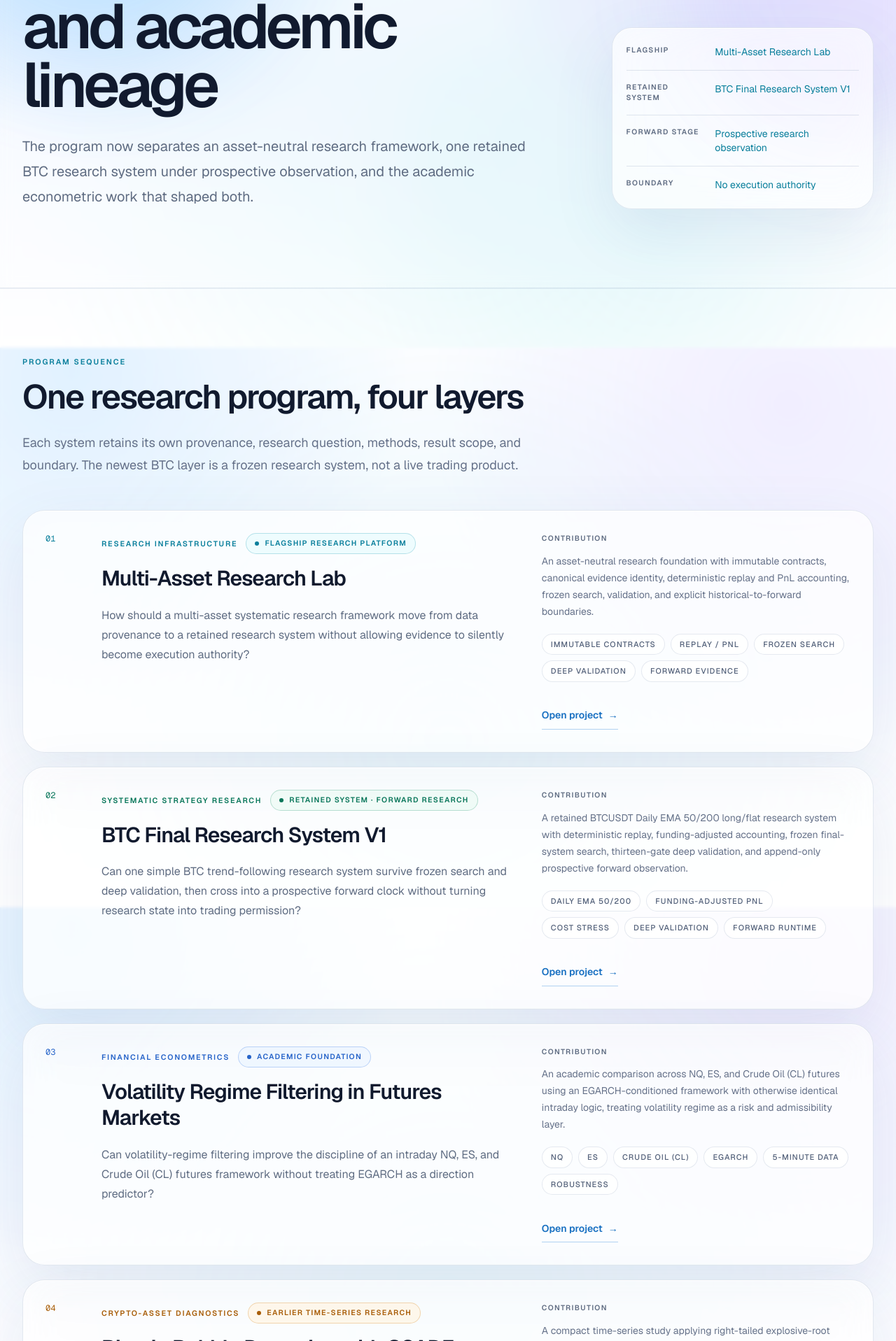
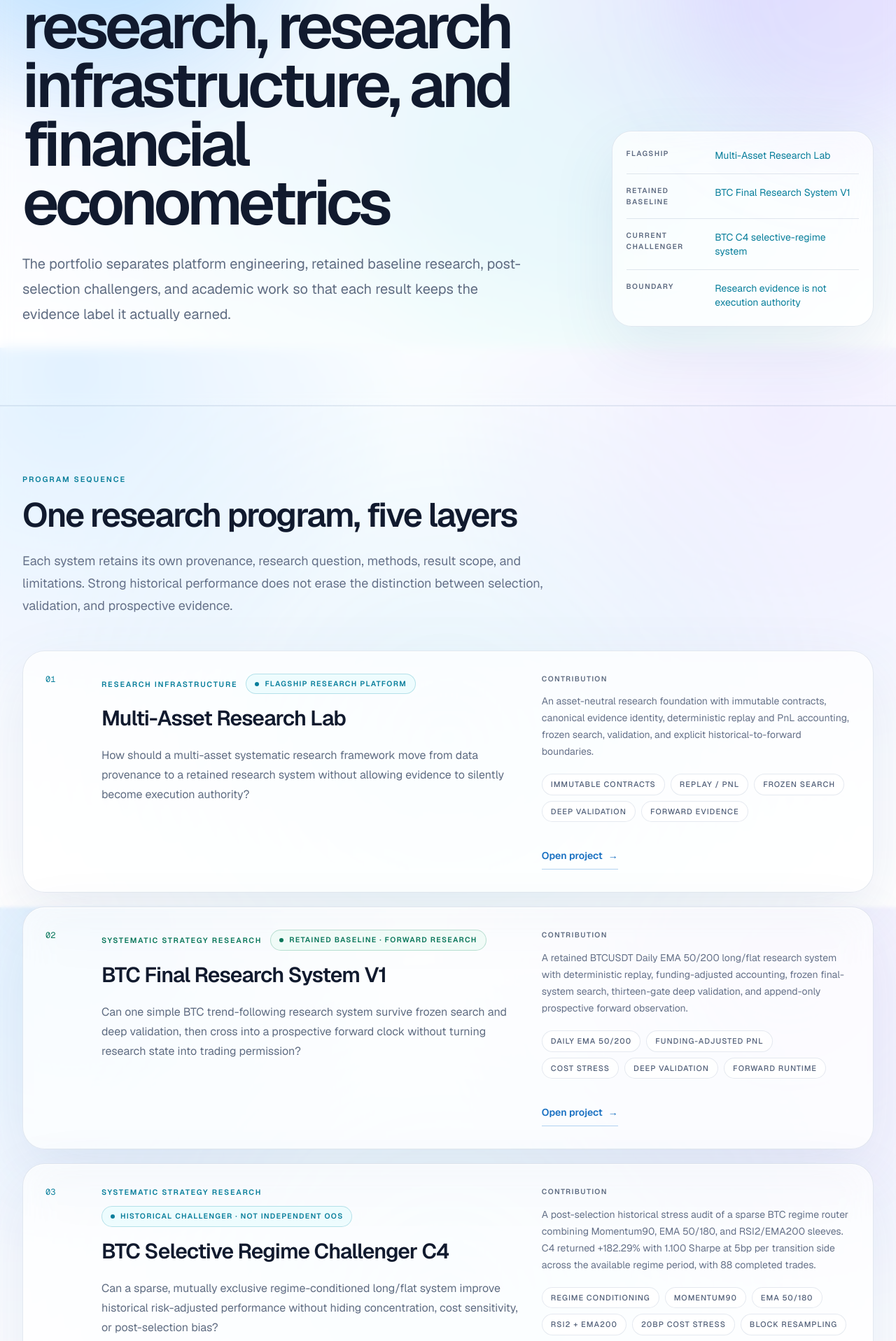
Before and after one commit to MeanyDeany/woosub-shin, a Next.js app: page /projects in a window 1280 px wide. Shown: the part 303-2220 px from the top of the page at 70% size. Built offline with nearby package versions, Linux system fonts and the light colour scheme.

Commit message:
Add current BTC challenger to selected work

```diff
--- a/app/projects/page.tsx
+++ b/app/projects/page.tsx
@@ -8,9 +8,9 @@ import {
 import { PageShell } from "@/components/site-shell";
 
 export const metadata: Metadata = {
-  title: "Research Systems",
+  title: "Selected Work",
   description:
-    "MeanyDeany research systems and academic lineage across reproducible research infrastructure, frozen BTC strategy research, financial econometrics, and time-series diagnostics.",
+    "Woosub Shin's quantitative research systems and academic lineage across systematic trading, reproducible research infrastructure, financial econometrics, and time-series diagnostics.",
 };
 
 const projects = [
@@ -48,8 +48,28 @@ const projects = [
     ],
     question:
       "Can one simple BTC trend-following research system survive frozen search and deep validation, then cross into a prospective forward clock without turning research state into trading permission?",
-    status: "Retained system · forward research",
+    status: "Retained baseline · forward research",
     title: "BTC Final Research System V1",
+    type: "Systematic strategy research",
+  },
+  {
+    accent: "cyan" as const,
+    contribution:
+      "A post-selection historical stress audit of a sparse BTC regime router combining Momentum90, EMA 50/180, and RSI2/EMA200 sleeves. C4 returned +182.29% with 1.100 Sharpe at 5bp per transition side across the available regime period, with 88 completed trades.",
+    href: "/projects/btc-regime-challenger",
+    index: "03",
+    methods: [
+      "Regime conditioning",
+      "Momentum90",
+      "EMA 50/180",
+      "RSI2 + EMA200",
+      "20bp cost stress",
+      "Block resampling",
+    ],
+    question:
+      "Can a sparse, mutually exclusive regime-conditioned long/flat system improve historical risk-adjusted performance without hiding concentration, cost sensitivity, or post-selection bias?",
+    status: "Historical challenger · not independent OOS",
+    title: "BTC Selective Regime Challenger C4",
     type: "Systematic strategy research",
   },
   {
@@ -57,7 +77,7 @@ const projects = [
     contribution:
       "An academic comparison across NQ, ES, and Crude Oil (CL) futures using an EGARCH-conditioned framework with otherwise identical intraday logic, treating volatility regime as a risk and admissibility layer.",
     href: "/projects/volatility-regime-filtering",
-    index: "03",
+    index: "04",
     methods: ["NQ", "ES", "Crude Oil (CL)", "EGARCH", "5-minute data", "Robustness"],
     question:
       "Can volatility-regime filtering improve the discipline of an intraday NQ, ES, and Crude Oil (CL) futures framework without treating EGARCH as a direction predictor?",
@@ -70,7 +90,7 @@ const projects = [
     contribution:
       "A compact time-series study applying right-tailed explosive-root diagnostics to identify and interpret periods of explosive Bitcoin price behavior.",
     href: "/projects/bitcoin-bubble-gsadf",
-    index: "04",
+    index: "05",
     methods: ["Bitcoin", "GSADF", "Explosive roots", "Time series"],
     question:
       "How can GSADF testing identify statistically explosive Bitcoin price episodes while keeping diagnostic evidence separate from market recommendations?",
@@ -84,21 +104,21 @@ export default function ProjectsPage() {
   return (
     <PageShell>
       <PageHero
-        eyebrow="MeanyDeany · Research systems"
-        title="Research systems and academic lineage"
-        intro="The program now separates an asset-neutral research framework, one retained BTC research system under prospective observation, and the academic econometric work that shaped both."
+        eyebrow="Woosub Shin · Selected work"
+        title="Systematic research, research infrastructure, and financial econometrics"
+        intro="The portfolio separates platform engineering, retained baseline research, post-selection challengers, and academic work so that each result keeps the evidence label it actually earned."
         metadata={[
           { label: "Flagship", value: "Multi-Asset Research Lab" },
-          { label: "Retained system", value: "BTC Final Research System V1" },
-          { label: "Forward stage", value: "Prospective research observation" },
-          { label: "Boundary", value: "No execution authority" },
+          { label: "Retained baseline", value: "BTC Final Research System V1" },
+          { label: "Current challenger", value: "BTC C4 selective-regime system" },
+          { label: "Boundary", value: "Research evidence is not execution authority" },
         ]}
       />
 
       <EditorialSection
         eyebrow="Program sequence"
-        title="One research program, four layers"
-        intro="Each system retains its own provenance, research question, methods, result scope, and boundary. The newest BTC layer is a frozen research system, not a live trading product."
+        title="One research program, five layers"
+        intro="Each system retains its own provenance, research question, methods, result scope, and limitations. Strong historical performance does not erase the distinction between selection, validation, and prospective evidence."
       >
         <div>
           {projects.map((project) => (
@@ -117,8 +137,8 @@ export default function ProjectsPage() {
           items={[
             { label: "Time", value: "Information is aligned to when it was knowable." },
             { label: "Models", value: "Model roles stay narrower than strategy claims." },
-            { label: "Validation", value: "Search, validation, and forward observation remain separate stages." },
-            { label: "Evidence", value: "Provenance and boundaries travel with every result." },
+            { label: "Validation", value: "Search, stress testing, and prospective observation remain separate stages." },
+            { label: "Evidence", value: "Provenance, cost assumptions, and limitations travel with every result." },
           ]}
         />
       </EditorialSection>
```
